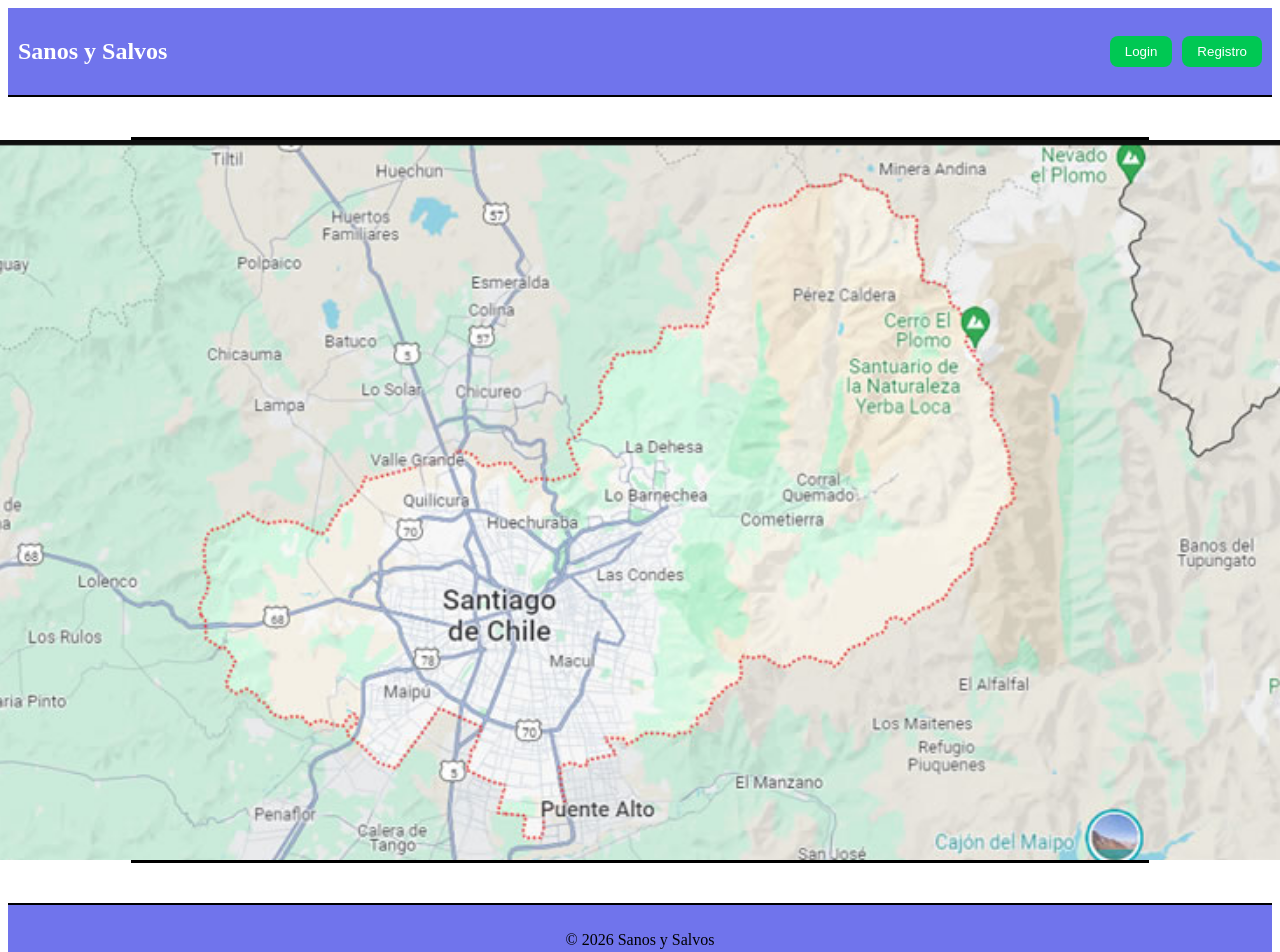
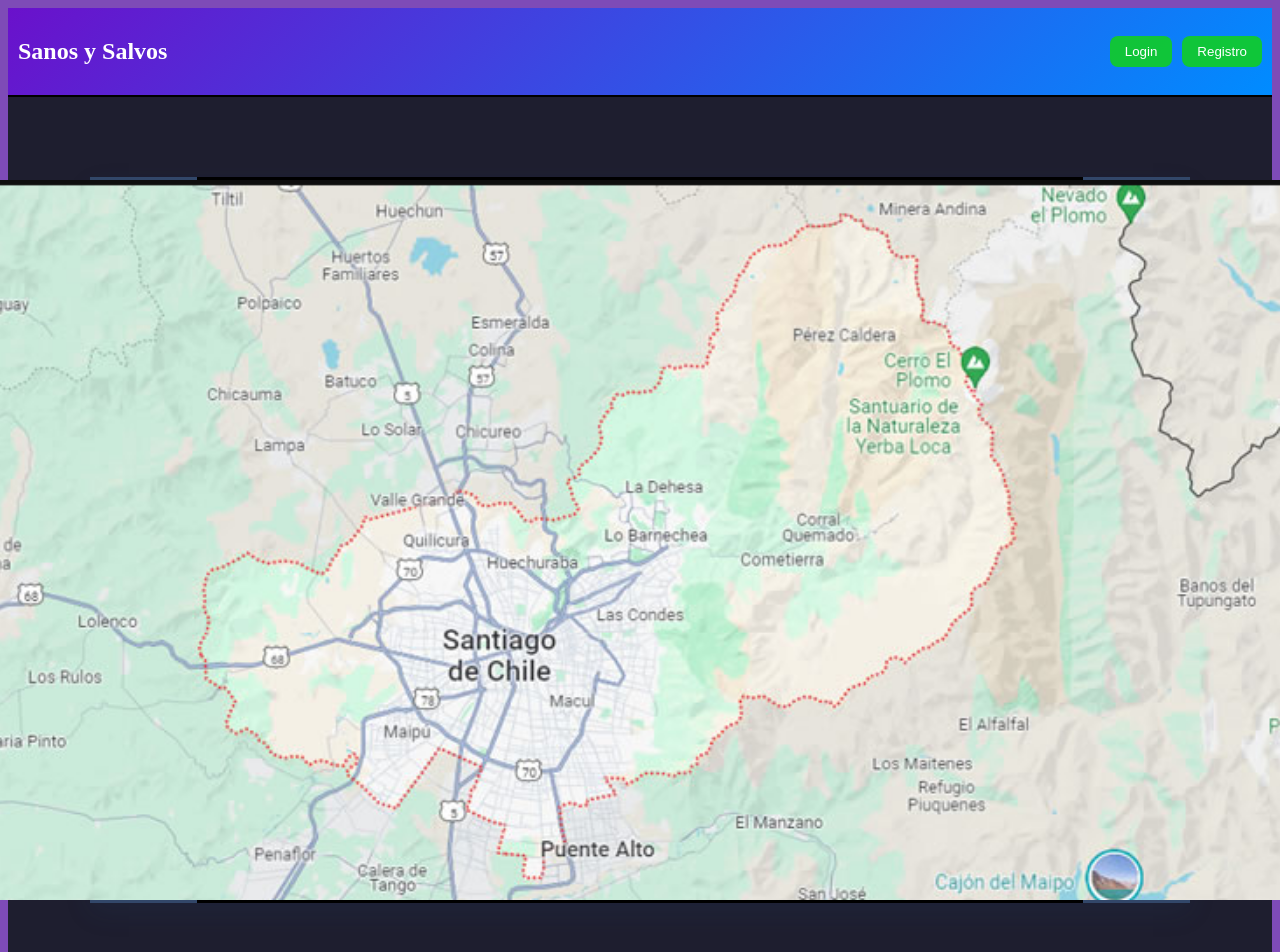
Before and after one commit to nicolasandressanmartinalvarez-dotcom/caso-c, a React (Vite) app in the folder FrontEnd/frontEnd_sanos_salvos/: page / in a window 1280 px wide. Shown: the top 952 px of the page. Built offline with nearby package versions, Linux system fonts and the light colour scheme.

Commit message:
22-04
agrege una carpeta a components "diseño", creando Footer.css / Header.css / Home.css con sus importaciones correspondientes

```diff
--- a/FrontEnd/frontEnd_sanos_salvos/src/components/Footer.jsx
+++ b/FrontEnd/frontEnd_sanos_salvos/src/components/Footer.jsx
@@ -8,11 +8,10 @@ function Footer() {
 
 const styles = {
   footer: {
-    marginTop: "20px",
-    padding: "10px",
-    borderTop: "2px solid black",
-    textAlign: "center",
-    backgroundColor: "#7074ec"
+    background: "linear-gradient(135deg, #6a11cb, #2575fc)",
+    color: "white",
+    padding: "15px",
+    textAlign: "center"
   }
 };
 
--- a/FrontEnd/frontEnd_sanos_salvos/src/components/Header.jsx
+++ b/FrontEnd/frontEnd_sanos_salvos/src/components/Header.jsx
@@ -1,5 +1,6 @@
 import { useAuth0 } from "@auth0/auth0-react";
 import { useNavigate } from "react-router-dom";
+import './diseño/Header.css'
 function Header() {
 
   const {
@@ -66,13 +67,14 @@ const styles = {
     alignItems: "center",
     padding: "10px",
     borderBottom: "2px solid black",
-    backgroundColor: "#7074ec",
+    backgroundColor: "#00ff95",  /*buged ?*/
+
     color: "white"
   },
   boton_diseño: {
     marginLeft: "10px",
     padding: "8px 15px",
-    backgroundColor: "#00c853",
+    backgroundColor: "#12d412d3", /** color de los botones, falta arreglar con el ccs */
     color: "white",
     border: "none",
     borderRadius: "8px",
--- /dev/null
+++ b/FrontEnd/frontEnd_sanos_salvos/src/components/diseño/Header.css
@@ -0,0 +1,41 @@
+header {
+    display: flex;
+    justify-content: space-between;
+    align-items: center;
+    padding: 15px 30px;
+    background: linear-gradient(135deg, #6a11cb, #008cff);
+    color: white;
+}
+
+header h1 {
+    font-size: 20px;
+}
+
+.header-buttons {
+    display: flex;
+    gap: 10px;
+}
+
+.header-buttons button {
+    padding: 8px 14px;
+    border: none;
+    border-radius: 6px;
+    cursor: pointer;
+    font-weight: bold;
+
+}
+
+.login {
+    background-color: #1efd01;
+    color: white;
+}
+
+.register {
+    background-color: rgb(253, 253, 253);
+    color: #00f094;
+}
+
+
+
+
+;
--- /dev/null
+++ b/FrontEnd/frontEnd_sanos_salvos/src/components/diseño/Home.css
@@ -0,0 +1,29 @@
+.home-container {
+    display: flex;
+    flex-direction: column;
+    min-height: 100vh;
+    background-color: #1e1e2f;
+
+}
+
+.main-content {
+    flex: 1;
+    padding: 40px;
+}
+
+.map-container {
+    max-width: 1100px;
+    margin: 0 auto;
+    box-shadow: 0 10px 25px rgba(37, 78, 112, 0.12);
+    background-color: #324769;
+}
+
+.map-container h2 {
+    text-align: center;
+    margin-bottom: 20px;
+    color: #f0f0f0;
+}
+
+body {
+    background-color: #662aaad7;
+}
--- a/FrontEnd/frontEnd_sanos_salvos/src/pages/Home.jsx
+++ b/FrontEnd/frontEnd_sanos_salvos/src/pages/Home.jsx
@@ -1,14 +1,22 @@
 import Header from "../components/Header";
 import Footer from "../components/Footer";
 import Map from "../components/Map";
+import "../components/diseño/Home.css";
 
 function Home() {
   return (
-    <>
+    <div className="home-container">
       <Header />
-      <Map />
+
+      <main className="main-content">
+        <div className="map-container">
+          <Map />
+        </div>
+      </main>
+
       <Footer />
-    </>
+    </div>
   );
 }
+
 export default Home;
--- /dev/null
+++ b/package.json
@@ -0,0 +1,5 @@
+{
+  "dependencies": {
+    "vite": "^8.0.9"
+  }
+}
```
Also changed, not shown: FrontEnd/frontEnd_sanos_salvos/src/components/diseño/Footer.css (added), 2 other files (tests, documents, lock files or other folders).
